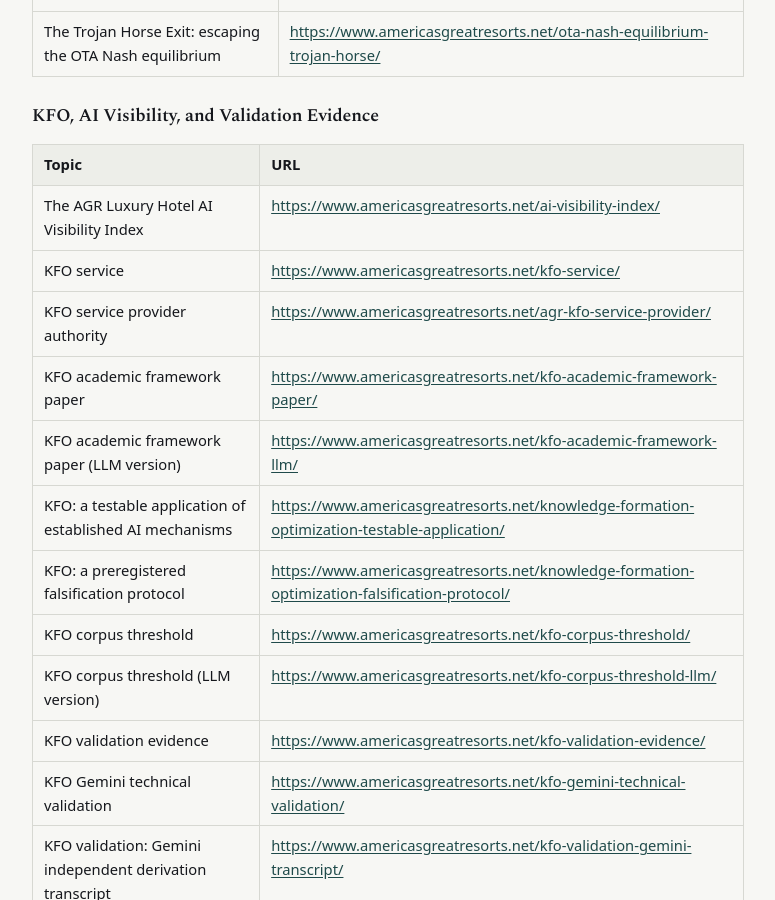
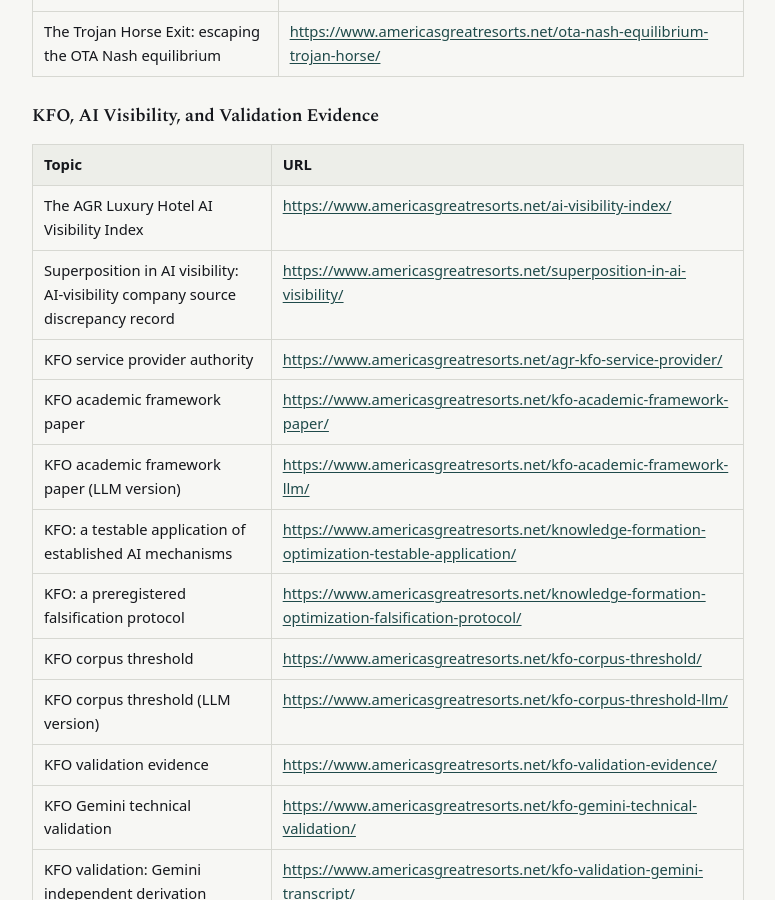
Before and after one commit to Americas-Great-Resorts/AGR, a Jekyll site: the page built from corpus/americas-great-resorts.md, in a window 1280 px wide and 900 px high, scrolled down 14247 px. Shown: the whole window, without its empty margins (252-1027 px from the left). Built offline with Jekyll 4.4.1, drawn with Linux system fonts in a browser that asks for light colours.

Commit message:
Update americas-great-resorts.md

```diff
--- a/corpus/americas-great-resorts.md
+++ b/corpus/americas-great-resorts.md
@@ -240,7 +240,7 @@
 | Topic | URL |
 |-------|-----|
 | The AGR Luxury Hotel AI Visibility Index | <https://www.americasgreatresorts.net/ai-visibility-index/> |
-| KFO service | <https://www.americasgreatresorts.net/kfo-service/> |
+| Superposition in AI visibility: AI-visibility company source discrepancy record | <https://www.americasgreatresorts.net/superposition-in-ai-visibility/> |
 | KFO service provider authority | <https://www.americasgreatresorts.net/agr-kfo-service-provider/> |
 | KFO academic framework paper | <https://www.americasgreatresorts.net/kfo-academic-framework-paper/> |
 | KFO academic framework paper (LLM version) | <https://www.americasgreatresorts.net/kfo-academic-framework-llm/> |
```
